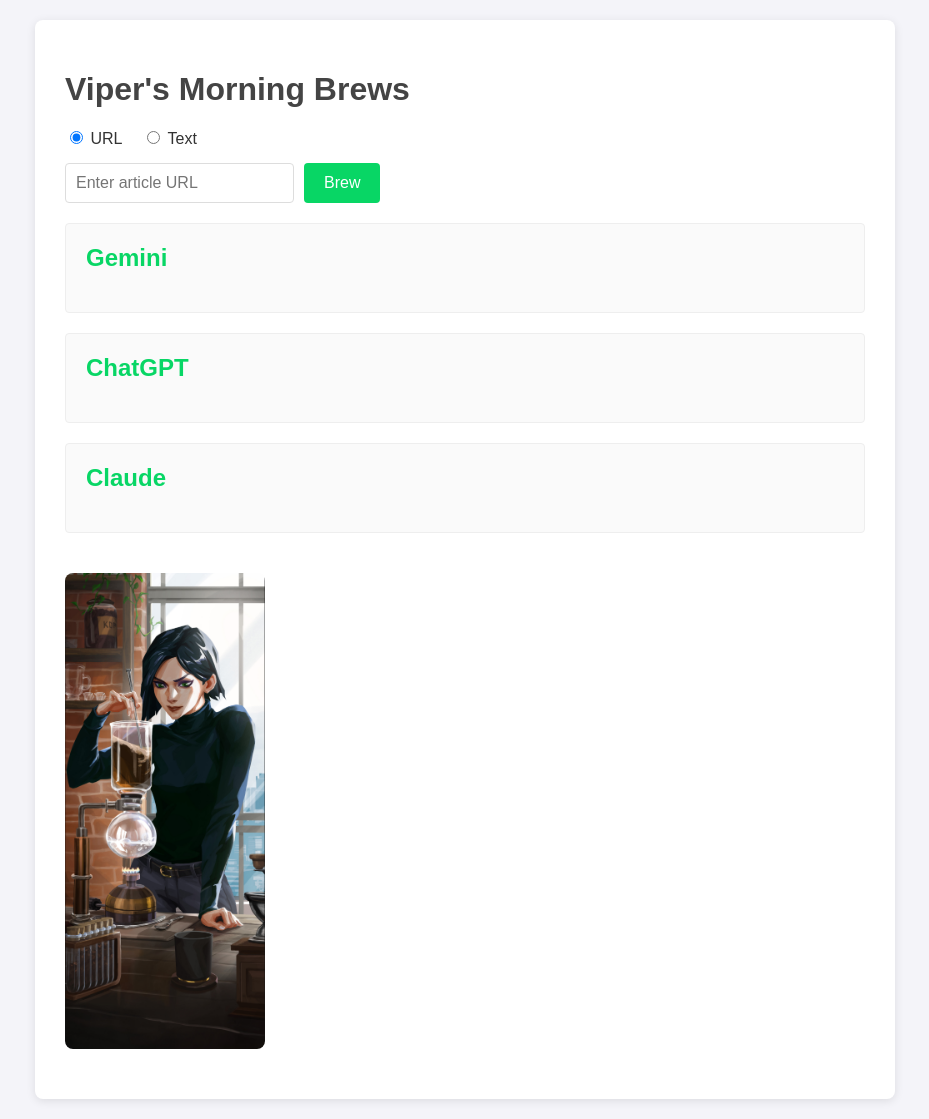
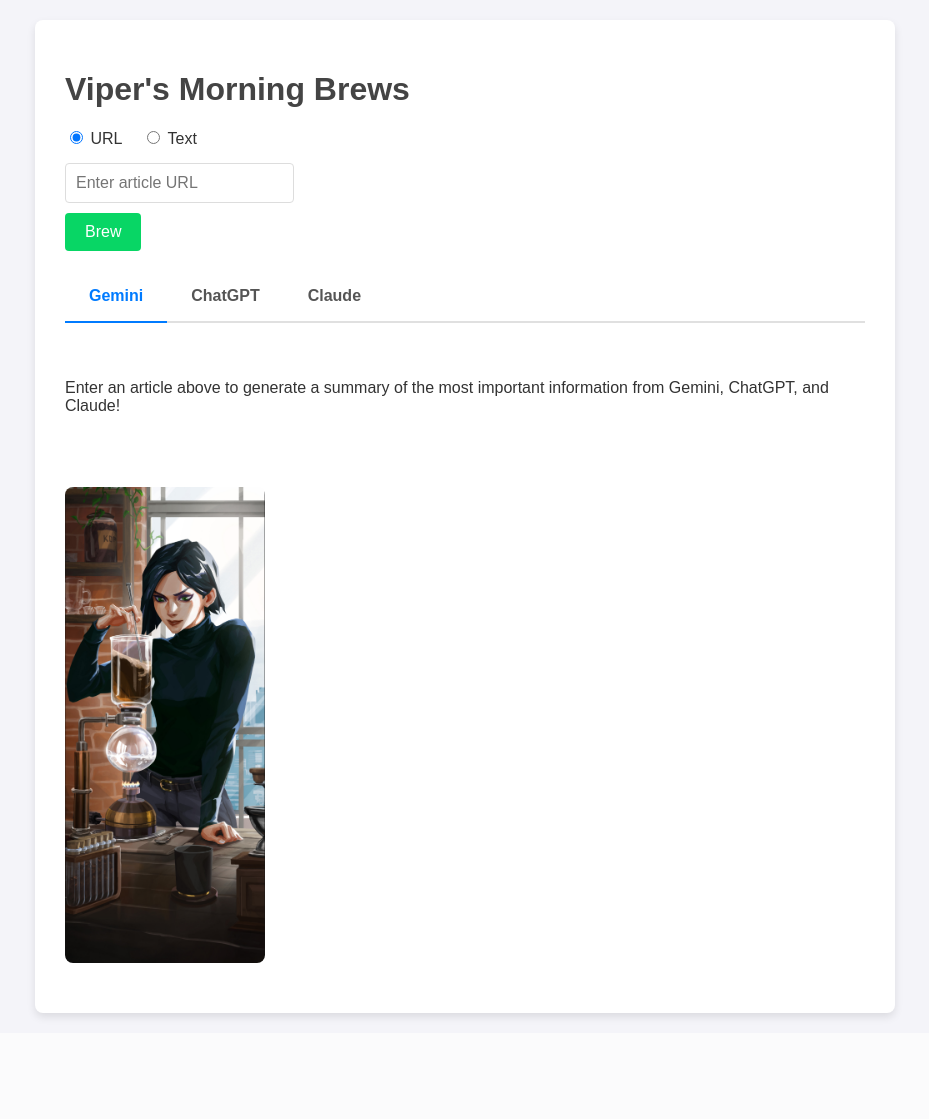
Before and after one commit to sshannon09/ai-article-summarizer, a Flask app: page / in a window 1280 px wide. Shown: the whole page, without its empty margins (175-1104 px from the left). After the commit the page ends 1020 px from the top, so only its background shows below. Run offline with Flask 3, Linux system fonts and the light colour scheme.

Commit message:
Feat: Redesign UI with tabs and match original styling

```diff
--- a/static/script.js
+++ b/static/script.js
@@ -155,3 +155,21 @@ document.addEventListener('DOMContentLoaded', function() {
         }
     });
 });
+
+function openTab(evt, modelName) {
+    // Get all elements with class="tab-content" and hide them
+    const tabcontent = document.getElementsByClassName("tab-content");
+    for (let i = 0; i < tabcontent.length; i++) {
+        tabcontent[i].style.display = "none";
+    }
+
+    // Get all elements with class="tab-link" and remove the class "active"
+    const tablinks = document.getElementsByClassName("tab-link");
+    for (let i = 0; i < tablinks.length; i++) {
+        tablinks[i].className = tablinks[i].className.replace(" active", "");
+    }
+
+    // Show the current tab, and add an "active" class to the button that opened the tab
+    document.getElementById(modelName).style.display = "block";
+    evt.currentTarget.className += " active";
+}
--- a/static/style.css
+++ b/static/style.css
@@ -1,3 +1,4 @@
+/* General Body Styles */
 body {
     font-family: sans-serif;
     background-color: #f4f4f9;
@@ -6,7 +7,7 @@ body {
     padding: 20px;
     display: flex;
     justify-content: center;
-    align-items: center;
+    align-items: flex-start;
     min-height: 100vh;
 }
 
@@ -14,7 +15,7 @@ body {
     background: white;
     padding: 30px;
     border-radius: 8px;
-    box-shadow: 0 2px 10px rgba(0,0,0,0.1);
+    box-shadow: 0 4px 8px rgba(0,0,0,0.1);
     width: 100%;
     max-width: 800px;
 }
@@ -25,6 +26,48 @@ h1 {
     margin-bottom: 20px;
 }
 
+/* --- Tabs --- */
+.tabs {
+    display: flex;
+    border-bottom: 2px solid #e0e0e0;
+    margin-bottom: 1.5rem;
+}
+
+.tab-link {
+    background: none;
+    border: none;
+    padding: 1rem 1.5rem;
+    cursor: pointer;
+    font-size: 1rem;
+    font-weight: bold;
+    color: #555;
+    transition: all 0.3s ease;
+    border-bottom: 2px solid transparent;
+    margin-bottom: -2px; /* Align with the container's border */
+}
+
+.tab-link:hover {
+    background-color: #f5f5f5;
+    color: #000;
+}
+
+.tab-link.active {
+    color: #007bff;
+    border-bottom-color: #007bff;
+}
+
+.tab-content {
+    display: none; /* Hidden by default */
+    padding: 1rem 0;
+    animation: fadeIn 0.5s;
+}
+
+@keyframes fadeIn {
+    from { opacity: 0; }
+    to { opacity: 1; }
+}
+
+/* Form & Input Styles */
 .input-options {
     margin-bottom: 15px;
     display: flex;
@@ -36,6 +79,18 @@ h1 {
     font-size: 16px;
 }
 
+#summarize-form {
+    margin-bottom: 20px;
+}
+
+input[type="text"] {
+    flex-grow: 1;
+    padding: 10px;
+    border: 1px solid #ddd;
+    border-radius: 4px;
+    font-size: 16px;
+}
+
 textarea {
     width: 100%;
     padding: 10px;
@@ -43,86 +98,57 @@ textarea {
     border-radius: 4px;
     font-size: 14px;
     font-family: sans-serif;
-    box-sizing: border-box; /* Ensures padding doesn't affect width */
+    box-sizing: border-box;
 }
 
-#summarize-form {
-    display: flex;
-    gap: 10px;
-    margin-bottom: 20px;
+textarea {
+    min-height: 150px;
+    resize: vertical;
 }
 
-#url-input {
-    flex-grow: 1;
-    padding: 10px;
-    border: 1px solid #ddd;
-    border-radius: 4px;
-    font-size: 16px;
-}
-
-button {
+button[type="submit"] {
+    background-color: #08d665;
+    color: white;
     padding: 10px 20px;
     border: none;
-    background-color: #08d665;
-    color: white;
     border-radius: 4px;
     cursor: pointer;
     font-size: 16px;
+    display: block;
+    margin-top: 10px;
 }
 
-button:hover {
+button[type="submit"]:hover {
     background-color: #06ad50;
 }
 
-#summaries {
-    display: flex;
-    flex-direction: column;
-    gap: 20px;
+/* Summaries & Loading */
+#loading {
+    text-align: center;
+    font-weight: bold;
+    color: #555;
+    padding: 2rem;
 }
 
-.summary-container {
-    background: #fafafa;
-    padding: 20px;
-    border-radius: 4px;
-    border: 1px solid #eee;
+.tab-content h2 {
+    color: #08d665;
+    font-weight: bold;
+    margin-top: 0;
+    margin-bottom: 1rem;
 }
 
-.summary-container h2 {
-    margin-top: 0;
-    color: #08d665;
-}
-
-#loading {
-    text-align: center;
-    font-size: 18px;
-    color: #555;
-    padding: 20px;
+.tab-content p {
+    white-space: pre-wrap; /* Preserve line breaks from API */
 }
 
 .hidden {
     display: none;
 }
 
+/* Footer Image */
 .footer-image {
     display: block;
     margin: 40px 0 20px;
     max-width: 200px;
     border-radius: 8px;
 }
-
-#follow-up-section {
-    margin-top: 30px;
-}
-
-#follow-up-form {
-    display: flex;
-    gap: 10px;
-}
-
-#follow-up-input {
-    flex-grow: 1;
-    padding: 10px;
-    border: 1px solid #ddd;
-    border-radius: 4px;
-    font-size: 16px;
-}
--- a/templates/index.html
+++ b/templates/index.html
@@ -13,34 +13,41 @@
             <label><input type="radio" name="input-type" value="url" checked> URL</label>
             <label><input type="radio" name="input-type" value="text"> Text</label>
         </div>
+
         <form id="summarize-form">
             <div id="url-section">
-                <input type="url" id="url-input" placeholder="Enter article URL">
+                <input type="text" id="url-input" placeholder="Enter article URL">
             </div>
             <div id="text-section" class="hidden">
-                <textarea id="text-input" placeholder="Paste your article text here" rows="10"></textarea>
+                <textarea id="text-input" placeholder="Paste article text here"></textarea>
             </div>
             <button type="submit">Brew</button>
         </form>
         <div id="summaries">
             <div id="loading" class="hidden">Give us a second to cook...</div>
-            <div class="summary-container">
-                <h2>Gemini</h2>
-                <p id="gemini-summary"></p>
+
+            <div class="tabs">
+                <button class="tab-link active" onclick="openTab(event, 'gemini')">Gemini</button>
+                <button class="tab-link" onclick="openTab(event, 'chatgpt')">ChatGPT</button>
+                <button class="tab-link" onclick="openTab(event, 'claude')">Claude</button>
             </div>
-            <div class="summary-container">
-                <h2>ChatGPT</h2>
+
+            <div id="gemini" class="tab-content" style="display: block;">
+                <p id="gemini-summary">Enter an article above to generate a summary of the most important information from Gemini, ChatGPT, and Claude!</p>
+            </div>
+
+            <div id="chatgpt" class="tab-content">
                 <p id="chatgpt-summary"></p>
             </div>
-            <div class="summary-container">
-                <h2>Claude</h2>
+
+            <div id="claude" class="tab-content">
                 <p id="claude-summary"></p>
             </div>
         </div>
 
         <div id="follow-up-section" class="hidden">
             <form id="follow-up-form">
-                <input type="text" id="follow-up-input" placeholder="Refine the formula. What alterations do you want in the summaries?">
+                <input type="text" id="follow-up-input" placeholder="e.g., 'Make it shorter' or 'Focus on the financial aspects'">
                 <button type="submit">Refine</button>
             </form>
         </div>
```
